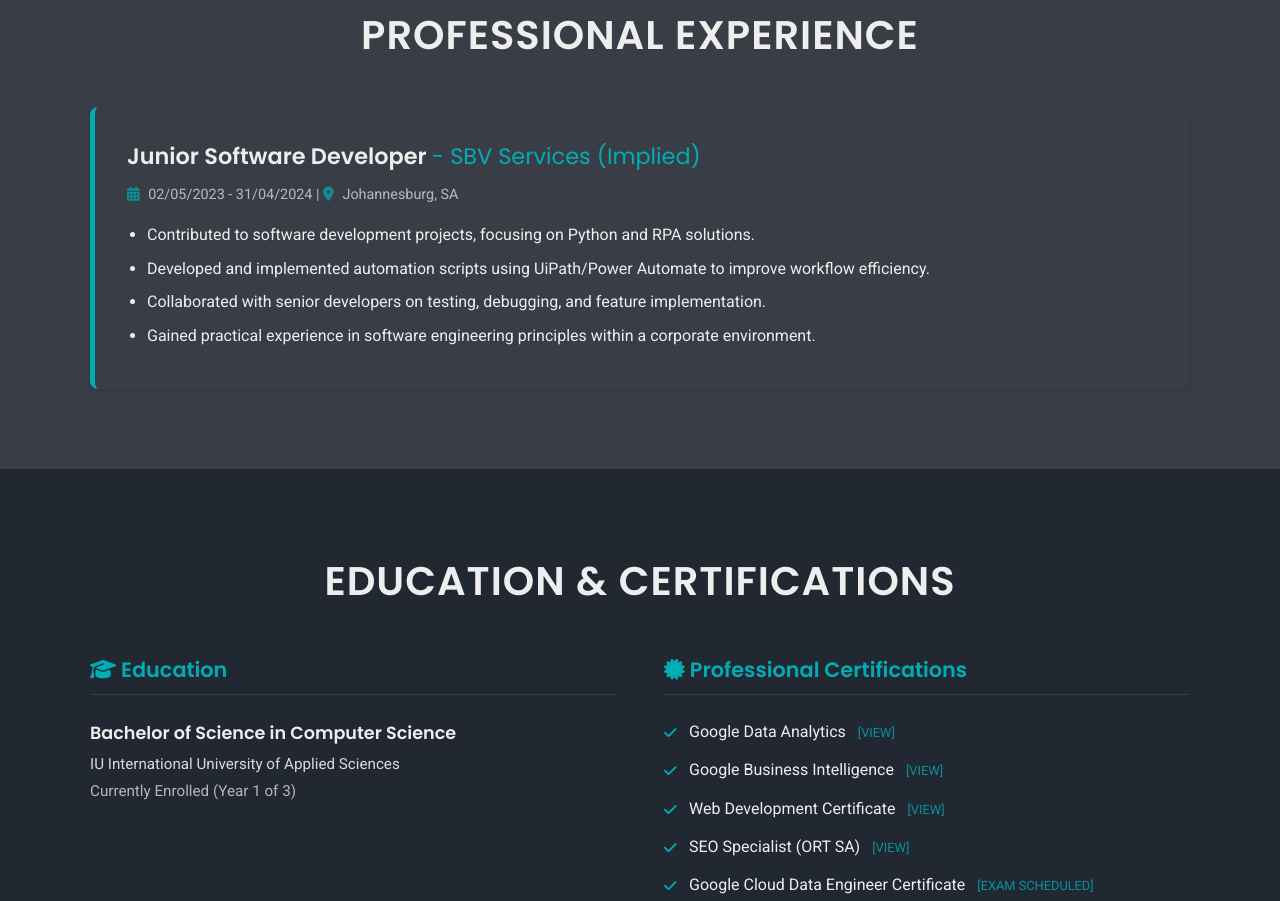
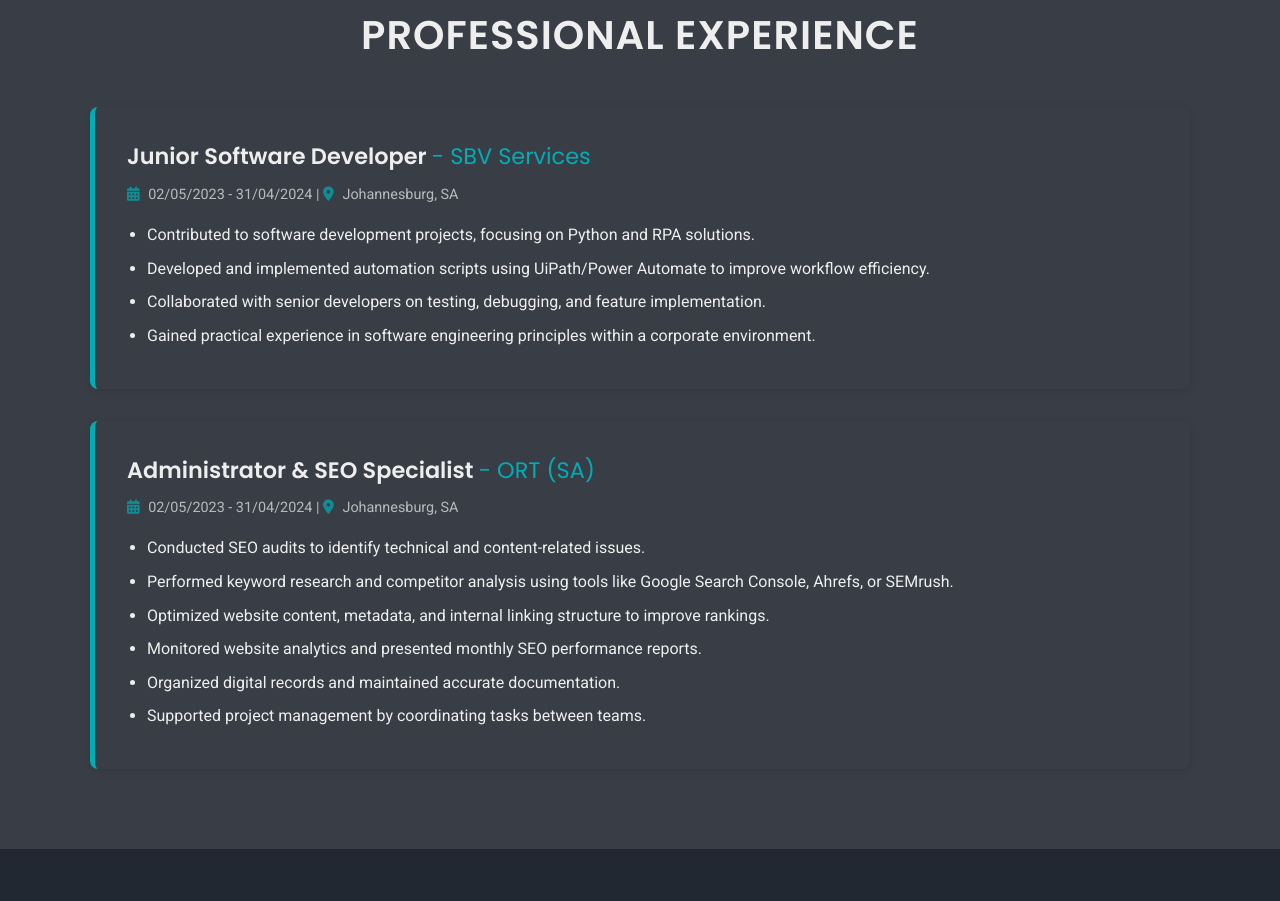
Before and after one commit to LindiweD-Collab/myportfolio, a plain HTML site: page index.html in a window 1280 px wide. Shown: the part 3892-4793 px from the top of the page. Drawn offline with Linux system fonts and the light colour scheme; a script that the page names is missing.

Commit message:
Update index.html

```diff
--- a/index.html
+++ b/index.html
@@ -202,13 +202,25 @@
             <div class="container">
                  <h2 class="section-title text-center">Professional Experience</h2>
                  <div class="experience-item">
-                     <h3>Junior Software Developer <span class="company">- SBV Services (Implied)</span></h3>
+                     <h3>Junior Software Developer <span class="company">- SBV Services</span></h3>
                      <p class="duration"><i class="fas fa-calendar-alt"></i> 02/05/2023 - 31/04/2024 | <i class="fas fa-map-marker-alt"></i> Johannesburg, SA</p>
                      <ul>
                          <li>Contributed to software development projects, focusing on Python and RPA solutions.</li>
                          <li>Developed and implemented automation scripts using UiPath/Power Automate to improve workflow efficiency.</li>
                          <li>Collaborated with senior developers on testing, debugging, and feature implementation.</li>
                          <li>Gained practical experience in software engineering principles within a corporate environment.</li>
+                     </ul>
+                 </div>
+                 <div class="experience-item">
+                     <h3>Administrator & SEO Specialist <span class="company">- ORT (SA)</span></h3>
+                     <p class="duration"><i class="fas fa-calendar-alt"></i> 02/05/2023 - 31/04/2024 | <i class="fas fa-map-marker-alt"></i> Johannesburg, SA</p>
+                     <ul>
+                         <li>Conducted SEO audits to identify technical and content-related issues.</li>
+                         <li>Performed keyword research and competitor analysis using tools like Google Search Console, Ahrefs, or SEMrush.</li>
+                         <li>Optimized website content, metadata, and internal linking structure to improve rankings.</li>
+                         <li>Monitored website analytics and presented monthly SEO performance reports.</li>
+                         <li>Organized digital records and maintained accurate documentation.</li>
+                         <li>Supported project management by coordinating tasks between teams.</li>
                      </ul>
                  </div>
                  </div>
```
